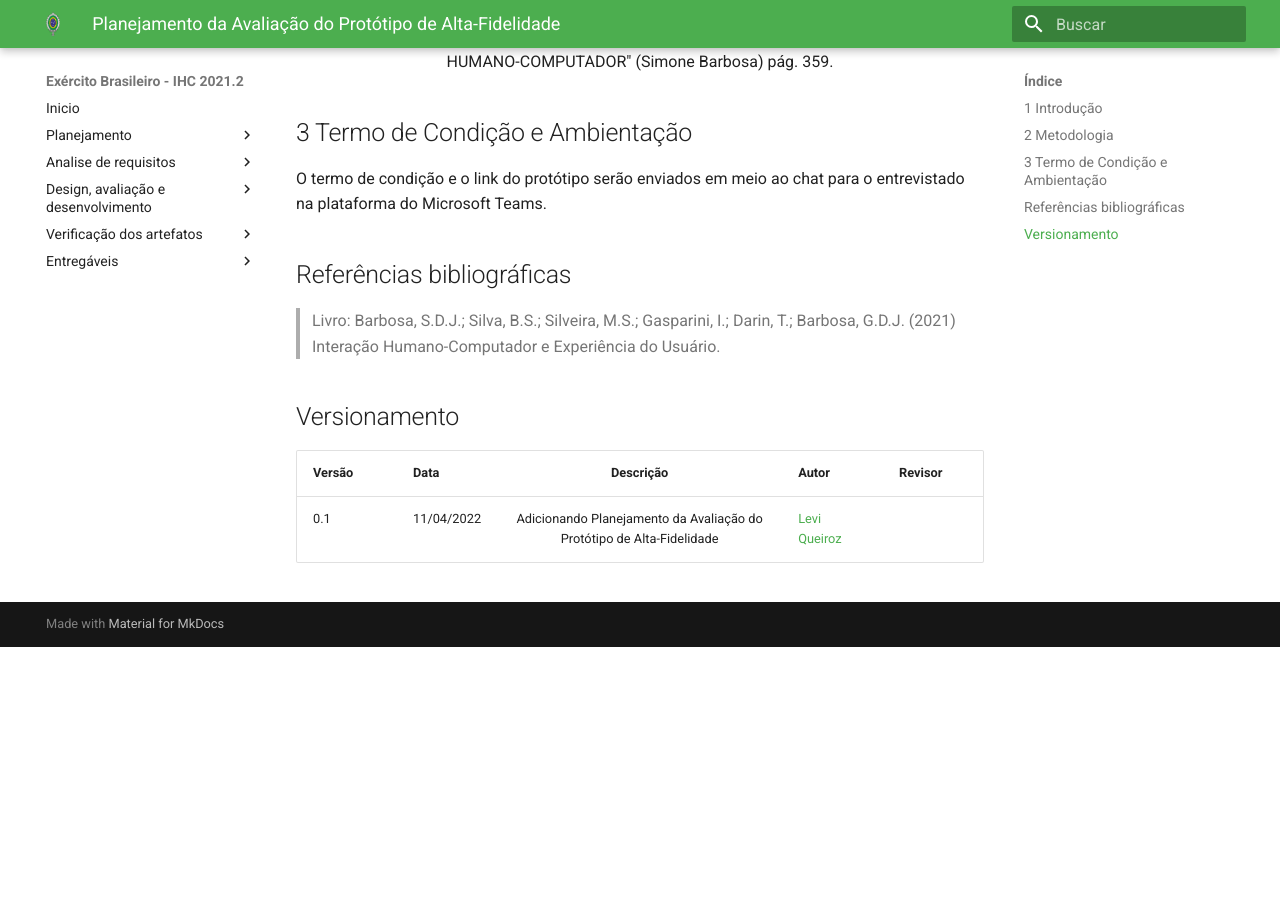
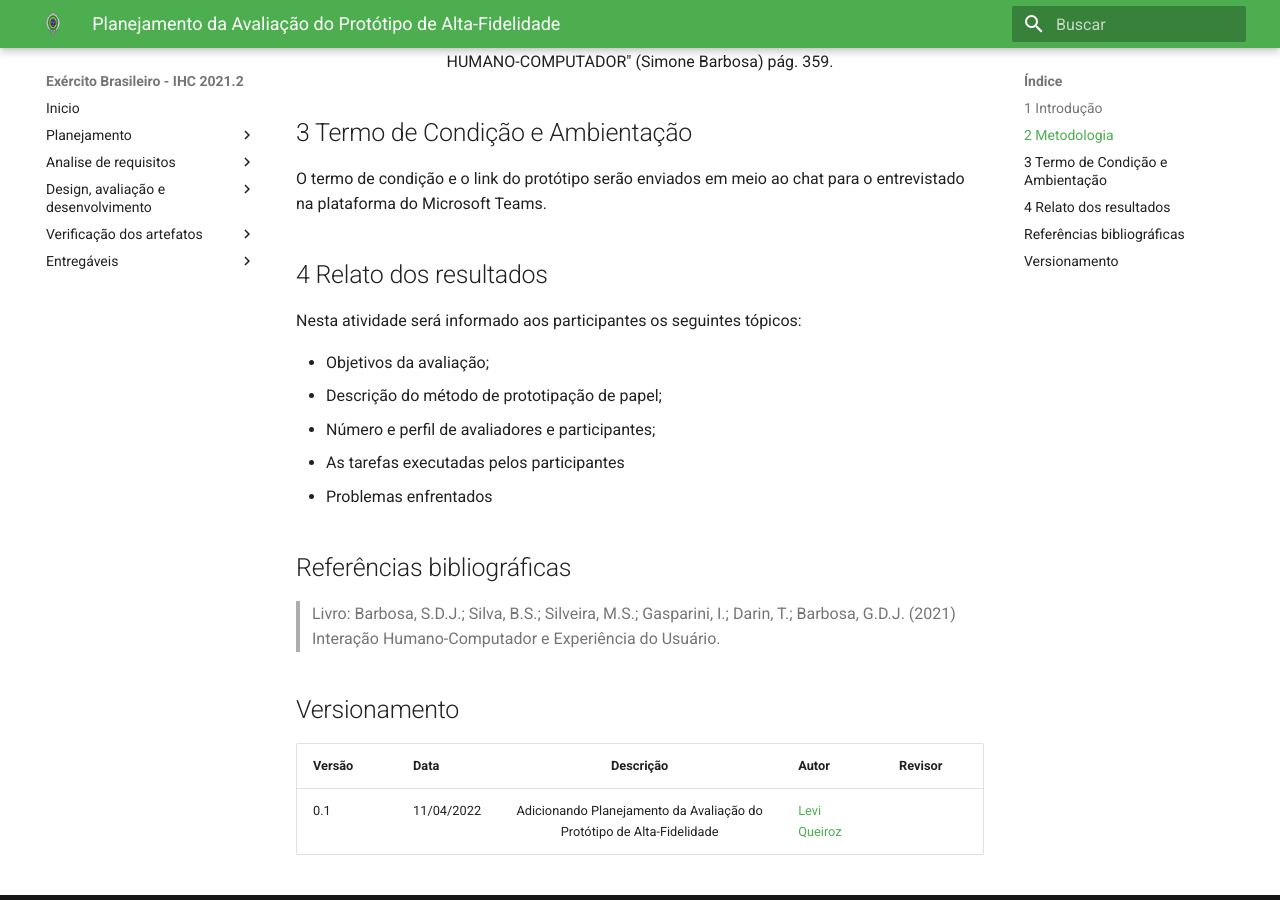
Before and after one commit to heitormsb/2021.2-Exercito-Brasileiro, an MkDocs documentation site: the page built from docs/Design_avaliacao_desenv/nivel 3/planejamento_avaliacao_protoAltaFid.md, in a window 1280 px wide and 900 px high, scrolled down 984 px. Built offline with MkDocs 1.6.1 and Material for MkDocs 9.7.7, drawn with Linux system fonts in a browser that asks for light colours; before the commit the page ends 1631 px from its top, so only the background shows below that.

Commit message:
Update planejamento_avaliacao_protoAltaFid.md

```diff
--- a/docs/Design_avaliacao_desenv/nivel 3/planejamento_avaliacao_protoAltaFid.md
+++ b/docs/Design_avaliacao_desenv/nivel 3/planejamento_avaliacao_protoAltaFid.md
@@ -21,6 +21,15 @@ A metodologia que será utilizada para coletar os dados e visualizar se o protó
 
 O termo de condição e o link do protótipo serão enviados em meio ao chat para o entrevistado na plataforma do Microsoft Teams.
 
+## 4 Relato dos resultados
+Nesta atividade será informado aos participantes os seguintes tópicos:
+
+- Objetivos da avaliação;
+- Descrição do método de prototipação de papel;
+- Número e perfil de avaliadores e participantes;
+- As tarefas executadas pelos participantes
+- Problemas enfrentados
+
 ## Referências bibliográficas
 > Livro: Barbosa, S.D.J.; Silva, B.S.; Silveira, M.S.; Gasparini, I.; Darin, T.; Barbosa, G.D.J. (2021) Interação Humano-Computador e Experiência do Usuário.
 
```
